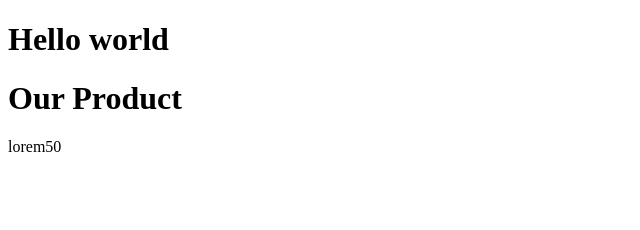
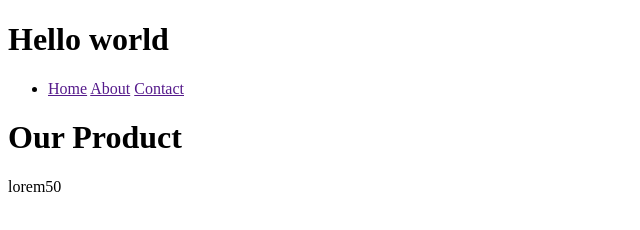
Before and after one commit to safarovjavohir/onlinestore, a plain HTML site: page index.html in a window 1280 px wide. Shown: the whole page, without its empty margins (0-640 px from the left). Drawn offline with Linux system fonts and the light colour scheme.

Commit message:
added navbar in index.html

```diff
--- a/index.html
+++ b/index.html
@@ -10,6 +10,15 @@
 <body>
     <header>
         <h1>Hello world</h1>
+        <nav>
+            <ul>
+                <li>
+                    <a href="">Home</a>
+                    <a href="">About</a>
+                    <a href="">Contact</a>
+                </li>
+            </ul>
+        </nav>
     </header>
 
     <main>
```
